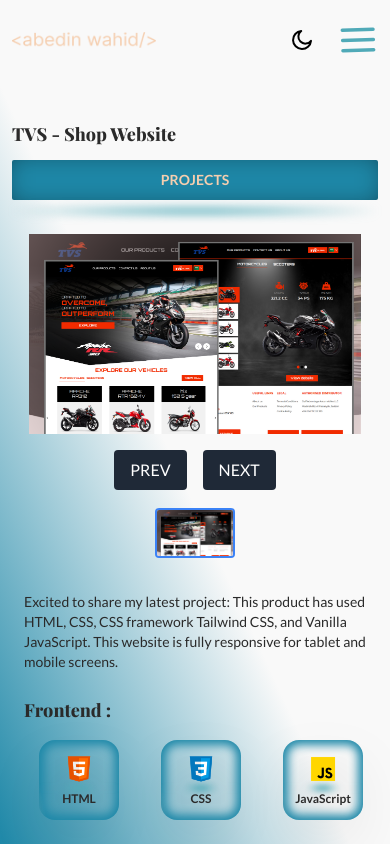
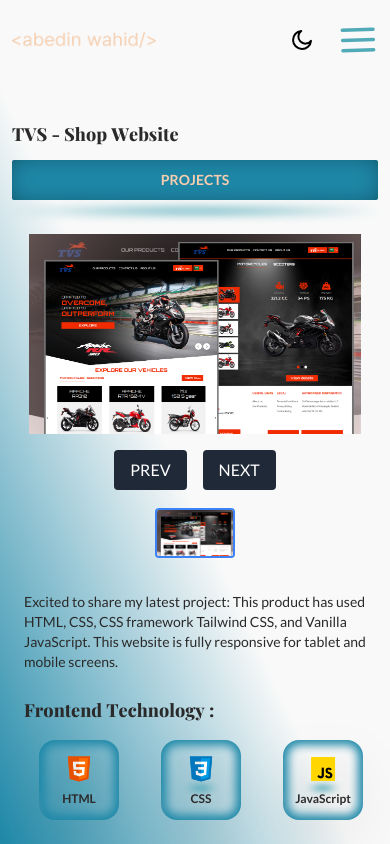
Before and after one commit to abedinwahid9/my-portfolio, a Next.js app: page /projects/1 in a window 390 px wide. Built offline with nearby package versions, Linux system fonts and the light colour scheme.

Commit message:
some responsive and title issue solve

```diff
--- a/src/app/(home)/skills/page.tsx
+++ b/src/app/(home)/skills/page.tsx
@@ -29,7 +29,7 @@
 const page = () => {
   const skills = [
     {
-      category: "front end technology",
+      category: "Front End Technology",
       skills: [
         { title: "next js", icon: nextjs },
         { title: "react", icon: react },
@@ -41,7 +41,7 @@
       ],
     },
     {
-      category: "programming language",
+      category: "Programming Language",
       skills: [{ title: "javascript", icon: js }],
     },
     {
@@ -108,7 +108,7 @@
         return (
           <section key={i} className="py-3">
             <div className="md:w-2/3 w-full lg:ml-4 ml-3">
-              <h3 className="dark:text-lg-text lg:text-3xl md:text-xl text-lg font-extrabold text-dr-text font-playfairDisplay capitalize">
+              <h3 className="dark:text-lg-text lg:text-3xl md:text-xl text-lg font-extrabold text-dr-text font-playfairDisplay ">
                 <AnimatedCharacters text={`${cate.category}:`} />
               </h3>
             </div>
--- a/src/app/components/ProjectDetailsPage/ProjectDetailsPage.tsx
+++ b/src/app/components/ProjectDetailsPage/ProjectDetailsPage.tsx
@@ -9,11 +9,11 @@
 import Carousel from "../Carousel";
 
 // ✅ Define Proper TypeScript Interfaces
-interface Technology {
-  frontend?: { name: string; icon: StaticImageData }[];
-  backend?: { name: string; icon: StaticImageData }[];
-  database?: { name: string; icon: StaticImageData }[];
+interface TechnologyCategory {
+  title: string;
+  skills: { name: string; icon: StaticImageData }[];
 }
+
 interface Links {
   client?: string;
   server?: string;
@@ -25,7 +25,7 @@
   title: string;
   image: StaticImageData[];
   description: string;
-  technology: Technology;
+  technology: TechnologyCategory[]; // ✅ Change to array
   links: Links;
 }
 
@@ -54,13 +54,7 @@
           <Title title={project.title} />
         </div>
         <div className="md:w-1/3 w-full">
-          <AnimatedBtn
-            href="/projects"
-            title="projects"
-            width="w-full"
-            show={true}
-            // icon={<ArrowSvgAni />}
-          />
+          <AnimatedBtn href="/projects" title="projects" width="w-full" show />
         </div>
       </div>
 
@@ -74,39 +68,30 @@
         <TextArea text={project.description} />
       </div>
 
-      {/* Project Technologies */}
-
-      {Object.entries(project.technology).map(([category, techList], index) => (
+      {/* ✅ Fixed Project Technologies Mapping */}
+      {project.technology.map((category, index) => (
         <div key={index} className=" lg:ml-4 ml-3 py-3">
-          <Title title={`${category} :`} />
+          <Title title={`${category.title} :`} />
           <div className="py-4 grid lg:grid-cols-8 md:grid-cols-6 grid-cols-3 justify-center place-items-center items-center gap-3">
-            {techList?.map(
-              (
-                skill: { name: string; icon: StaticImageData },
-                index: number
-              ) => (
-                <SkillCard key={index} title={skill.name} img={skill.icon} />
-              )
-            )}
+            {category.skills.map((skill, i) => (
+              <SkillCard key={i} title={skill.name} img={skill.icon} />
+            ))}
           </div>
         </div>
       ))}
 
       {/* Project Links */}
-
       {project.links && (
         <div className="py-5 grid md:grid-cols-3 grid-cols-1 gap-5">
-          {Object.entries(project.links).map(([title, link], i) => {
-            return (
+          {Object.entries(project.links).map(([title, link], i) => (
             <AnimatedBtn
               key={i}
               title={title}
               width="w-full"
               href={link}
-                show={true}
+              show
             />
-            );
-          })}
+          ))}
         </div>
       )}
     </div>
--- a/src/app/components/project/Project.tsx
+++ b/src/app/components/project/Project.tsx
@@ -1,3 +1,4 @@
+"use client";
 import Link from "next/link";
 import AnimatedBtn from "../share/AnimatedBtn";
 import AnimeDivider from "../share/AnimeDivider";
@@ -9,23 +10,21 @@
 import demo2 from "@/assets/demo2.png";
 import demo4 from "@/assets/demo4.png";
 import { StaticImageData } from "next/image";
+
+// ✅ Import Icons Correctly
 import html from "../../../../public/icons/icons8-html-480.png";
 import css from "../../../../public/icons/icons8-css3-480.png";
 import js from "../../../../public/icons/icons8-javascript-480.png";
-
 import tailwind from "../../../../public/icons/icons8-tailwindcss-480.png";
 import express from "../../../../public/icons/icons8-express-js-500.png";
-
 import node from "../../../../public/icons/icons8-nodejs-480.png";
-
 import mongodb from "../../../../public/icons/mongodb.png";
 import react from "../../../../public/icons/icons8-react-480.png";
 
 // ✅ Define TypeScript Interfaces
-interface Technology {
-  frontend?: { name: string; icon: StaticImageData }[];
-  backend?: { name: string; icon: StaticImageData }[];
-  database?: { name: string; icon: StaticImageData }[];
+interface TechnologyCategory {
+  title: string;
+  skills: { name: string; icon: StaticImageData }[];
 }
 
 interface Links {
@@ -39,7 +38,8 @@
   title: string;
   image: StaticImageData[];
   description: string;
-  technology: Technology;
+  shortDescription: string;
+  technology: TechnologyCategory[];
   links: Links;
 }
 
@@ -49,15 +49,20 @@
     id: 1,
     title: "TVS - Shop Website",
     image: [demo],
+    shortDescription:
+      "Excited to share my latest project: This product has used HTML, CSS, CSS framework Tailwind CSS, and Vanilla JavaScript.",
     description:
       "Excited to share my latest project: This product has used HTML, CSS, CSS framework Tailwind CSS, and Vanilla JavaScript. This website is fully responsive for tablet and mobile screens.",
-    technology: {
-      frontend: [
+    technology: [
+      {
+        title: "Frontend Technology",
+        skills: [
           { name: "HTML", icon: html },
           { name: "CSS", icon: css },
           { name: "JavaScript", icon: js },
         ],
       },
+    ],
     links: {
       client: "",
       server: "",
@@ -68,52 +73,40 @@
     id: 2,
     title: "Camera - Ecommerce Shop",
     image: [demo1, demo1, demo4],
+    shortDescription:
+      "Excited to share my latest project: This product has used React, CSS, Tailwind, Node.js, Express, and MongoDB.",
     description: `<p>
     <span style="font-size: 18px;">Quill Rich Text Editor</span>
 </p>
-<p>
-    <br>
-</p>
 <p>Quill is a free,
-    <a href="https://github.com/quilljs/quill/" target="_blank">open source</a>WYSIWYG editor built for the modern web. With its
-    <a href="http://quilljs.com/docs/modules/" target="_blank">extensible architecture</a>and a
-    <a href="http://quilljs.com/docs/api/" target="_blank">expressive API</a>you can completely customize it to fulfill your needs. Some built in features include:</p>
-<p>
-    <br>
-</p>
+    <a href="https://github.com/quilljs/quill/" target="_blank">open source</a> WYSIWYG editor built for the modern web.</p>
+<p>Some built-in features include:</p>
 <ul>
     <li>Fast and lightweight</li>
     <li>Semantic markup</li>
-    <li>Standardized HTML between browsers</li>
-    <li>Cross browser support including Chrome, Firefox, Safari, and IE 9+</li>
-</ul>
-<p>
-    <br>
-</p>
-<p>
-    <span style="font-size: 18px;">Downloads</span>
-</p>
-<p>
-    <br>
-</p>
-<ul>
-    <li>
-        <a href="https://quilljs.com" target="_blank">Quill.js</a>, the free, open source WYSIWYG editor</li>
-    <li>
-        <a href="https://zenoamaro.github.io/react-quill" target="_blank">React-quill</a>, a React component that wraps Quill.js</li>
+    <li>Cross-browser support</li>
 </ul>`,
-    technology: {
-      frontend: [
+    technology: [
+      {
+        title: "Frontend Technology",
+        skills: [
           { name: "React", icon: react },
           { name: "CSS", icon: css },
           { name: "JavaScript", icon: js },
         ],
-      backend: [
+      },
+      {
+        title: "Backend Technology",
+        skills: [
           { name: "Node.js", icon: node },
           { name: "Express", icon: express },
         ],
-      database: [{ name: "MongoDB", icon: mongodb }],
       },
+      {
+        title: "Database",
+        skills: [{ name: "MongoDB", icon: mongodb }],
+      },
+    ],
     links: {
       client: "https://github.com/abedinwahid9",
       server: "",
@@ -124,19 +117,30 @@
     id: 3,
     title: "MERN Project | Tailwind CSS",
     image: [demo2],
+    shortDescription:
+      "Excited to share my latest project: This product has used React, Tailwind, Node.js, Express, and MongoDB.",
     description:
-      "This innovative platform is crafted using cutting-edge technologies such as MUI, React, Node.js, Express, and MongoDB. Our goal is to provide a seamless and user-friendly experience for individuals seeking their dream homes.",
-    technology: {
-      frontend: [
+      "This innovative platform is crafted using cutting-edge technologies such as MUI, React, Node.js, Express, and MongoDB.",
+    technology: [
+      {
+        title: "Frontend Technology",
+        skills: [
           { name: "React", icon: react },
           { name: "Tailwind CSS", icon: tailwind },
         ],
-      backend: [
+      },
+      {
+        title: "Backend Technology",
+        skills: [
           { name: "Node.js", icon: node },
           { name: "Express", icon: express },
         ],
-      database: [{ name: "MongoDB", icon: mongodb }],
       },
+      {
+        title: "Database",
+        skills: [{ name: "MongoDB", icon: mongodb }],
+      },
+    ],
     links: {
       client: "https://github.com/abedinwahid9",
       server: "",
--- a/src/app/components/share/AnimatedCharacters.tsx
+++ b/src/app/components/share/AnimatedCharacters.tsx
@@ -1,25 +1,15 @@
 "use client";
-import React, { ReactNode } from "react";
-import { motion, Variants } from "framer-motion";
+import React, { ReactNode, useRef } from "react";
+import { motion, useInView, Variants } from "framer-motion";
 
-// Define the type for Wrapper component props
-interface WrapperProps {
-  children: ReactNode;
-}
-
-// Wrapper to prevent word breaks
-const Wrapper: React.FC<WrapperProps> = ({ children }) => {
+// Wrapper component to prevent word breaks
+const Wrapper: React.FC<{ children: ReactNode }> = ({ children }) => {
   return (
     <span style={{ display: "inline-flex", overflow: "hidden" }}>
       {children}
     </span>
   );
 };
-
-// Define the type for AnimatedCharacters component props
-interface AnimatedCharactersProps {
-  text: string;
-}
 
 // Motion variants for animation
 const item: Variants = {
@@ -35,12 +25,22 @@
 };
 
 // AnimatedCharacters component
-const AnimatedCharacters: React.FC<AnimatedCharactersProps> = ({ text }) => {
+const AnimatedCharacters: React.FC<{ text: string }> = ({ text }) => {
+  // Create a ref for tracking visibility
+  const ref = useRef<HTMLDivElement>(null);
+
+  // Track if the element is in view
+  const isInView = useInView(ref, { once: true, margin: "-10% 0px -10% 0px" });
+
   // Split text into words and characters
   const words = text.split(" ").map((word) => [...word, "\u00A0"]);
 
   return (
-    <motion.div initial="hidden" animate="visible">
+    <motion.div
+      ref={ref}
+      initial="hidden"
+      animate={isInView ? "visible" : "hidden"}
+    >
       {words.map((word, wordIndex) => (
         <Wrapper key={wordIndex}>
           {word.map((char, charIndex) => (
--- a/src/app/components/share/ProjectCard/ProjectCard.tsx
+++ b/src/app/components/share/ProjectCard/ProjectCard.tsx
@@ -1,5 +1,6 @@
 import Image, { StaticImageData } from "next/image";
 import style from "./projectCard.module.css";
+import AnimatedCharacters from "../AnimatedCharacters";
 
 interface Links {
   client?: string;
@@ -7,10 +8,10 @@
   live?: string;
 }
 
-interface Technology {
-  frontend?: { name: string; icon: StaticImageData }[];
-  backend?: { name: string; icon: StaticImageData }[];
-  database?: { name: string; icon: StaticImageData }[];
+// ✅ Define TypeScript Interfaces
+interface TechnologyCategory {
+  title: string;
+  skills: { name: string; icon: StaticImageData }[];
 }
 
 interface PROJECTCARD {
@@ -18,7 +19,8 @@
   title: string;
   image: StaticImageData[];
   description: string;
-  technology: Technology;
+  shortDescription: string;
+  technology: TechnologyCategory[];
   links?: Links;
 }
 
@@ -50,37 +52,31 @@
         {/* Project Description */}
         <div className="pt-1 flex flex-col px-2">
           <p className="text-dr-text font-semibold text-sm capitalize">
-            {project.description.slice(0, 70)}...
+            {project.shortDescription.slice(0, 70)}...
           </p>
 
-          {/* Dynamic Skill Rendering */}
+          {/* ✅ Corrected Dynamic Skill Rendering */}
           <div className="py-1">
-            {Object.entries(project.technology).map(
-              ([category, techList], index) => (
-                <p
-                  key={index}
-                  className="text-dr-text font-bold text-base capitalize flex items-center gap-2"
-                >
-                  <span>{category}</span>:
-                  {techList?.map(
-                    (
-                      list: { name: string; icon: StaticImageData },
-                      i: number
-                    ) => (
-                      <span key={i}>{list.name}</span>
-                    )
-                  )}
-                </p>
-              )
-            )}
+            {project.technology.map((category, index) => (
+              <p
+                key={index}
+                className="text-dr-text font-bold text-base capitalize flex items-center gap-2"
+              >
+                <span>{category.title.split(" ")[0]}</span>:{" "}
+                {/* Display category title */}
+                {category.skills.map((skill, i) => (
+                  <span key={i}>{skill.name}</span> // Display skill name
+                ))}
+              </p>
+            ))}
           </div>
         </div>
       </div>
 
       {/* Project Title */}
       <div className="w-full h-full flex justify-center items-end">
-        <h2 className="text-dr-text font-bold text-lg pb-2 capitalize dark:text-lg-text">
-          {project.title}
+        <h2 className="text-dr-text font-bold text-lg pb-2 first-letter:uppercase dark:text-lg-text">
+          <AnimatedCharacters text={project.title} />
         </h2>
       </div>
     </div>
--- a/src/app/components/share/Title.tsx
+++ b/src/app/components/share/Title.tsx
@@ -1,4 +1,5 @@
 import React from "react";
+import AnimatedCharacters from "./AnimatedCharacters";
 
 interface TITLE {
   title: string | undefined;
@@ -6,8 +7,8 @@
 
 const Title: React.FC<TITLE> = ({ title }) => {
   return (
-    <h3 className="dark:text-lg-text lg:text-3xl md:text-xl text-lg font-extrabold text-dr-text font-playfairDisplay capitalize">
-      {title}
+    <h3 className="dark:text-lg-text lg:text-3xl md:text-xl text-lg font-extrabold text-dr-text font-playfairDisplay first-letter:uppercase">
+      {title && <AnimatedCharacters text={title} />}
     </h3>
   );
 };
```
Lines whose indentation alone changed are shown as unchanged.
